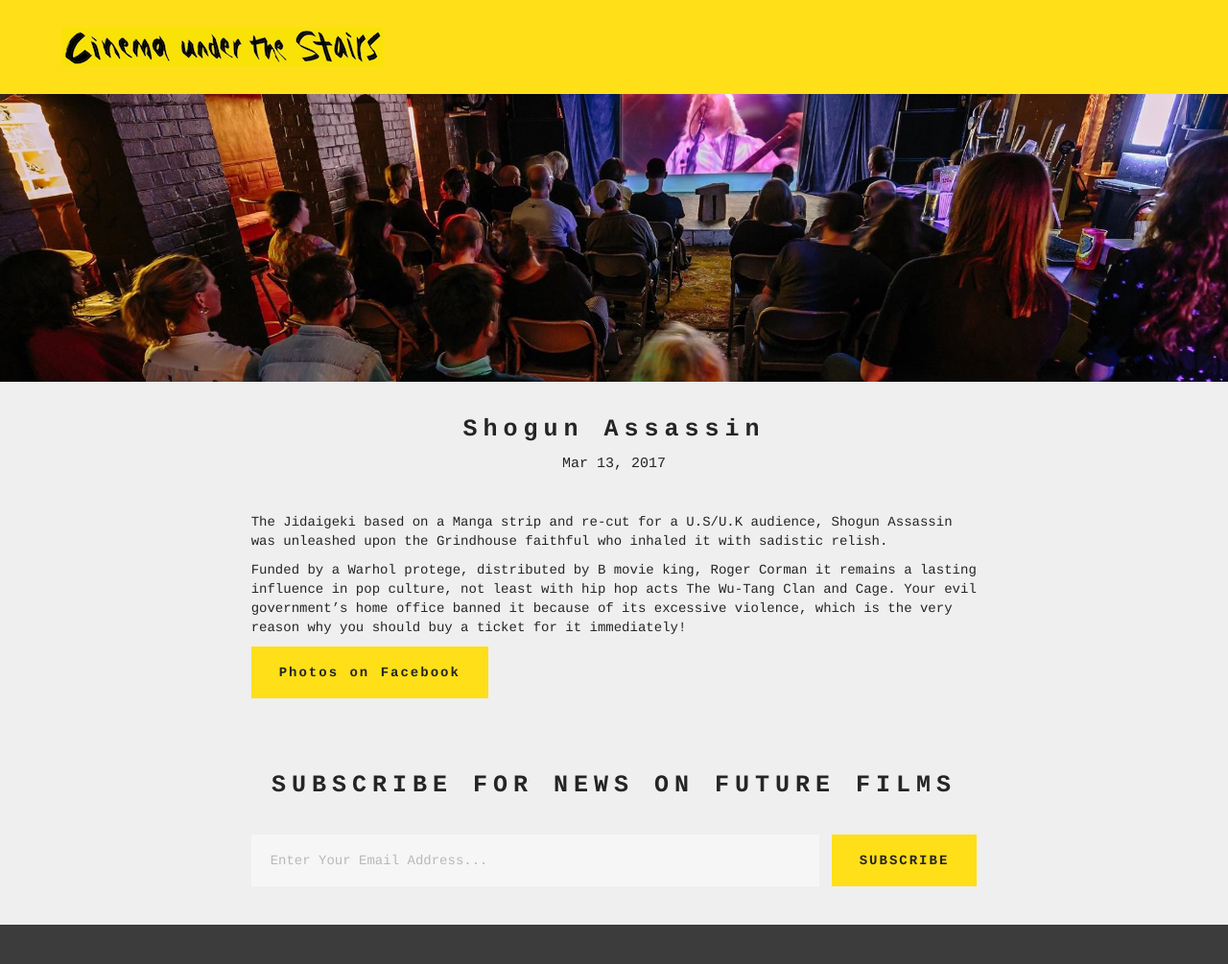
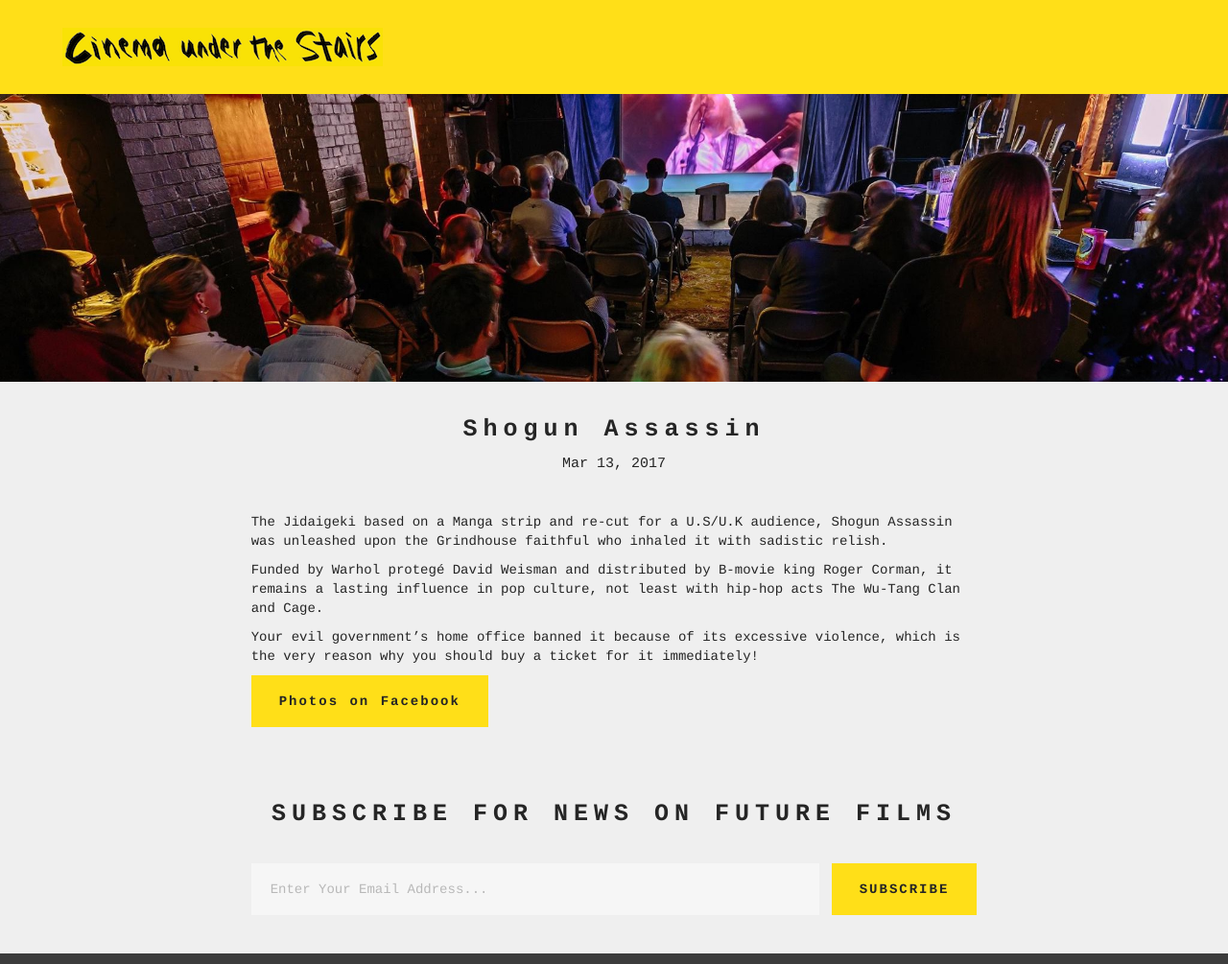
Before and after one commit to jturnbull/cuts, a Jekyll site: the page built from _events/shogun.md, in a window 1280 px wide and 1384 px high, cut to the strip 0-1005 px from the top of the window. Shown: the whole strip at 96% size. Built offline with Jekyll 4.4.1, drawn with Linux system fonts in a browser that asks for light colours; some web fonts are replaced.

Commit message:
Updated blurb

```diff
--- a/_events/shogun.md
+++ b/_events/shogun.md
@@ -10,4 +10,6 @@ poster_thumb: /assets/posters/shogun.jpg
 ---
 The Jidaigeki based on a Manga strip and re-cut for a U.S/U.K audience, Shogun Assassin was unleashed upon the Grindhouse faithful who inhaled it with sadistic relish.
 
-Funded by a Warhol protege, distributed by B movie king, Roger Corman it remains a lasting influence in pop culture, not least with hip hop acts The Wu-Tang Clan and Cage. Your evil government's home office banned it because of its excessive violence, which is the very reason why you should buy a ticket for it immediately!
+Funded by Warhol protegé David Weisman and distributed by B-movie king Roger Corman, it remains a lasting influence in pop culture, not least with hip-hop acts The Wu-Tang Clan and Cage.
+
+Your evil government's home office banned it because of its excessive violence, which is the very reason why you should buy a ticket for it immediately!
```
